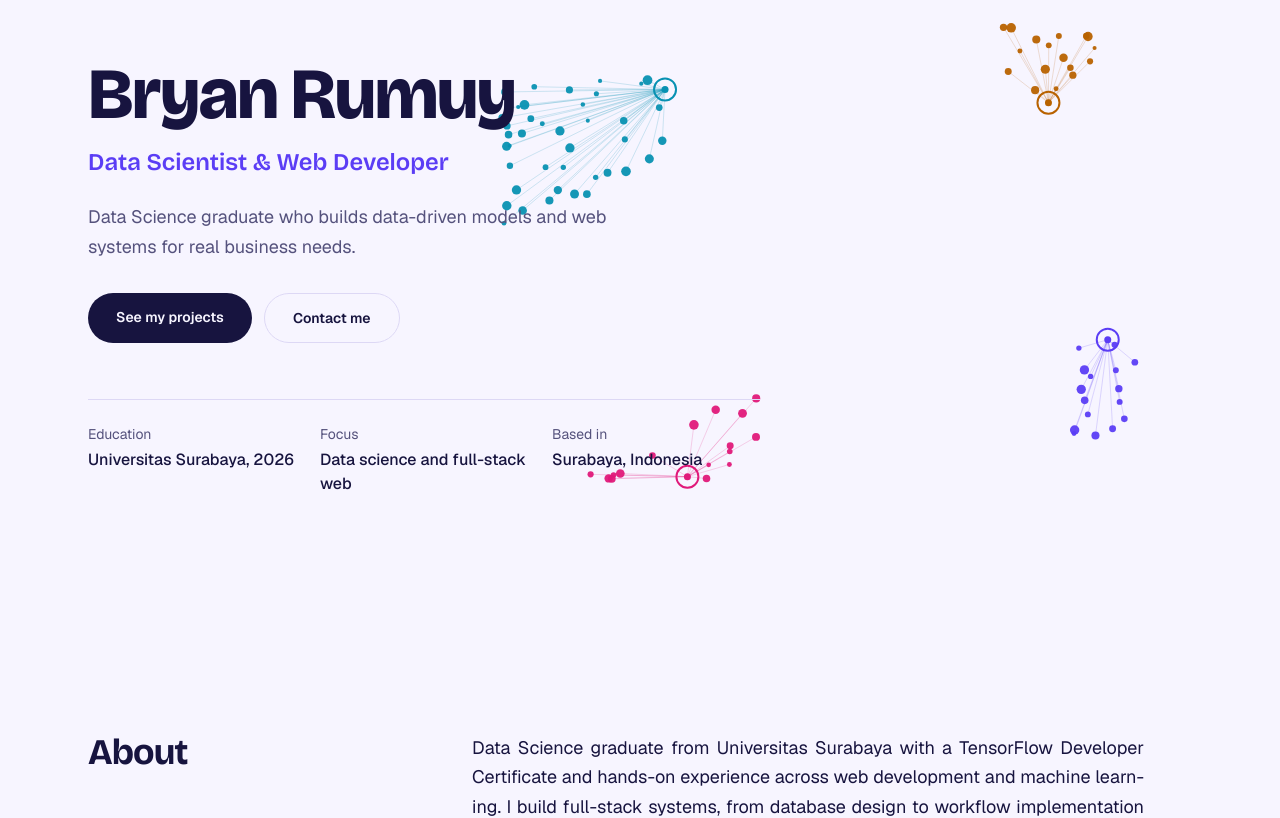
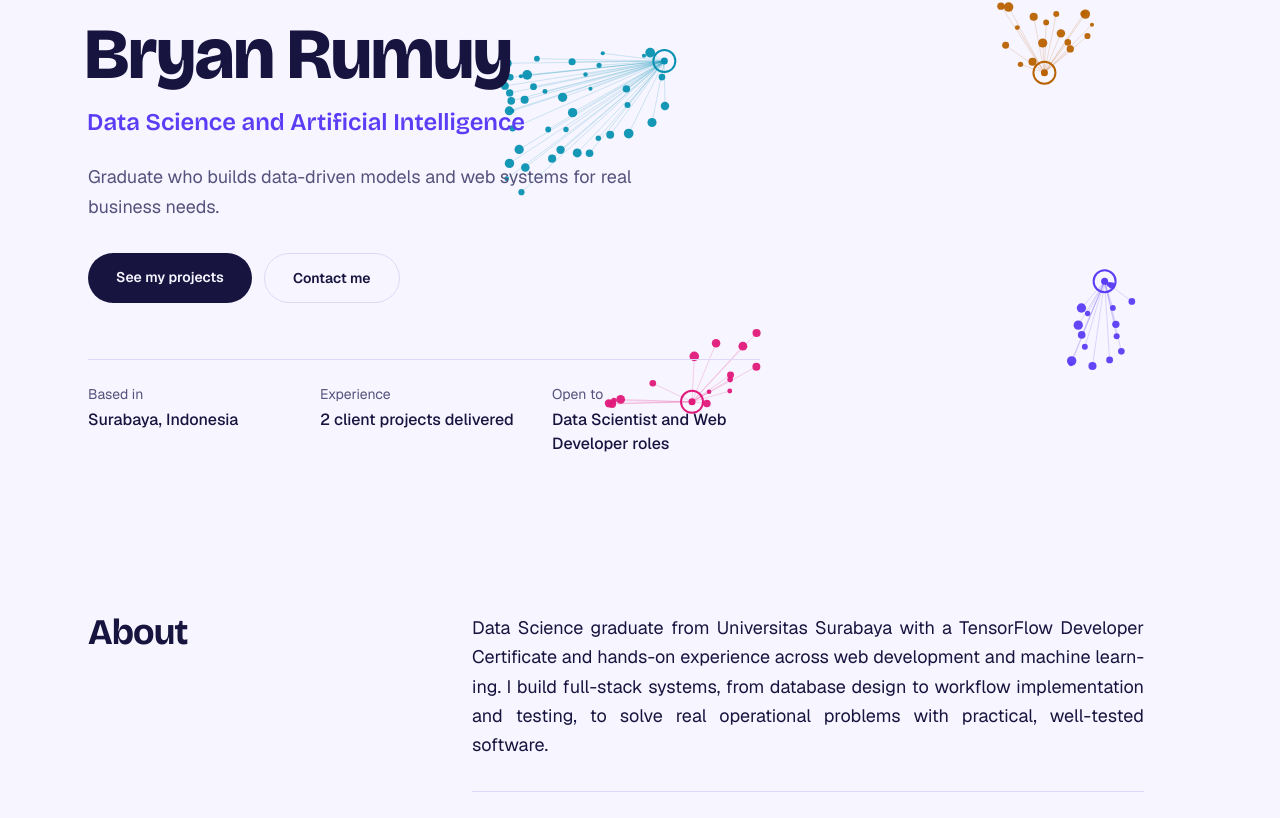
Before and after one commit to bryanrumuy/web-porto, a Next.js app: page / in a window 1280 px wide. Shown: the part 147-965 px from the top of the page. Built offline with nearby package versions, Linux system fonts and the light colour scheme.

Commit message:
feat: update hero text, education, spacing and alignment
Set role to Data Science and Artificial Intelligence, fix education to Informatics Engineering, add hero facts, tighten section spacing, and optically align hero text.

```diff
--- a/app/data.ts
+++ b/app/data.ts
@@ -2,13 +2,13 @@ export type Tone = "violet" | "pink" | "cyan" | "amber";
 
 export const profile = {
   name: "Bryan Rumuy",
-  role: "Data Scientist & Web Developer",
+  role: "Data Science and Artificial Intelligence",
   tagline:
-    "Data Science graduate who builds data-driven models and web systems for real business needs.",
+    "Graduate who builds data-driven models and web systems for real business needs.",
   facts: [
-    { label: "Education", value: "Universitas Surabaya, 2026" },
-    { label: "Focus", value: "Data science and full-stack web" },
     { label: "Based in", value: "Surabaya, Indonesia" },
+    { label: "Experience", value: "2 client projects delivered" },
+    { label: "Open to", value: "Data Scientist and Web Developer roles" },
   ],
   location: "Surabaya, Indonesia",
   email: "rumuybryan@gmail.com",
@@ -22,7 +22,7 @@ export const education = {
   school: "Universitas Surabaya",
   period: "Aug 2022 - Aug 2026",
   degree:
-    "Bachelor's Degree in Computer Science, specialization in Data Science and Artificial Intelligence",
+    "Bachelor's Degree in Informatics Engineering, specialization in Data Science and Artificial Intelligence",
 } as const;
 
 export const projects = [
--- a/app/layout.tsx
+++ b/app/layout.tsx
@@ -13,9 +13,9 @@ const bricolage = Bricolage_Grotesque({
 });
 
 export const metadata: Metadata = {
-  title: "Bryan Rumuy | Data Science & Web Developer",
+  title: "Bryan Rumuy | Data Science and Artificial Intelligence",
   description:
-    "Portfolio of Bryan Rumuy, Data Science graduate and web developer based in Surabaya.",
+    "Portfolio of Bryan Rumuy, Data Science and Artificial Intelligence graduate based in Surabaya.",
 };
 
 export default function RootLayout({ children }: LayoutProps<"/">) {
--- a/app/page.tsx
+++ b/app/page.tsx
@@ -26,7 +26,7 @@ function Section({
     <section
       id={id}
       aria-labelledby={`${id}-title`}
-      className="mx-auto grid max-w-6xl scroll-mt-8 gap-8 px-6 py-20 lg:grid-cols-3 lg:gap-12"
+      className="mx-auto grid max-w-6xl scroll-mt-8 gap-8 px-6 py-14 lg:grid-cols-3 lg:gap-12"
     >
       <h2
         id={`${id}-title`}
@@ -70,17 +70,17 @@ export default function Home() {
       </header>
 
       <main className="flex-1">
-        <section className="relative flex min-h-svh items-center overflow-hidden">
+        <section className="relative flex min-h-[min(100svh,44rem)] items-center overflow-hidden">
           <ClusterField />
-          <div className="relative mx-auto w-full max-w-6xl px-6 pb-20 pt-32">
+          <div className="relative mx-auto w-full max-w-6xl px-6 pb-12 pt-28">
             <h1
-              className="animate-rise font-display text-5xl font-extrabold leading-none tracking-tight sm:text-6xl lg:text-7xl"
+              className="animate-rise -ml-[0.055em] font-display text-5xl font-extrabold leading-none tracking-tight sm:text-6xl lg:text-7xl"
               style={{ animationDelay: "80ms" }}
             >
               {profile.name}
             </h1>
             <p
-              className="animate-rise tone-violet mt-4 font-display text-xl font-semibold text-tone sm:text-2xl"
+              className="animate-rise tone-violet -ml-[0.04em] mt-4 font-display text-xl font-semibold text-tone sm:text-2xl"
               style={{ animationDelay: "200ms" }}
             >
               {profile.role}
```
